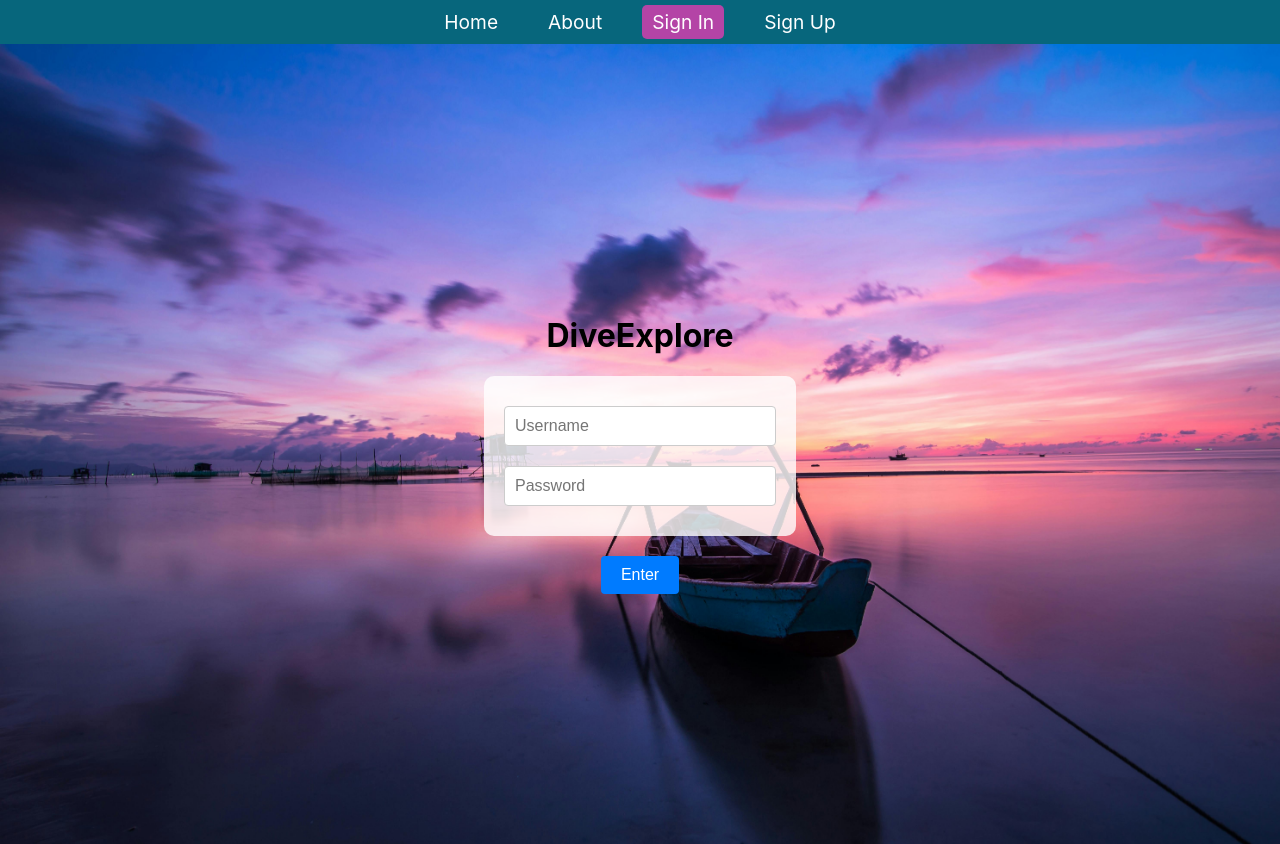
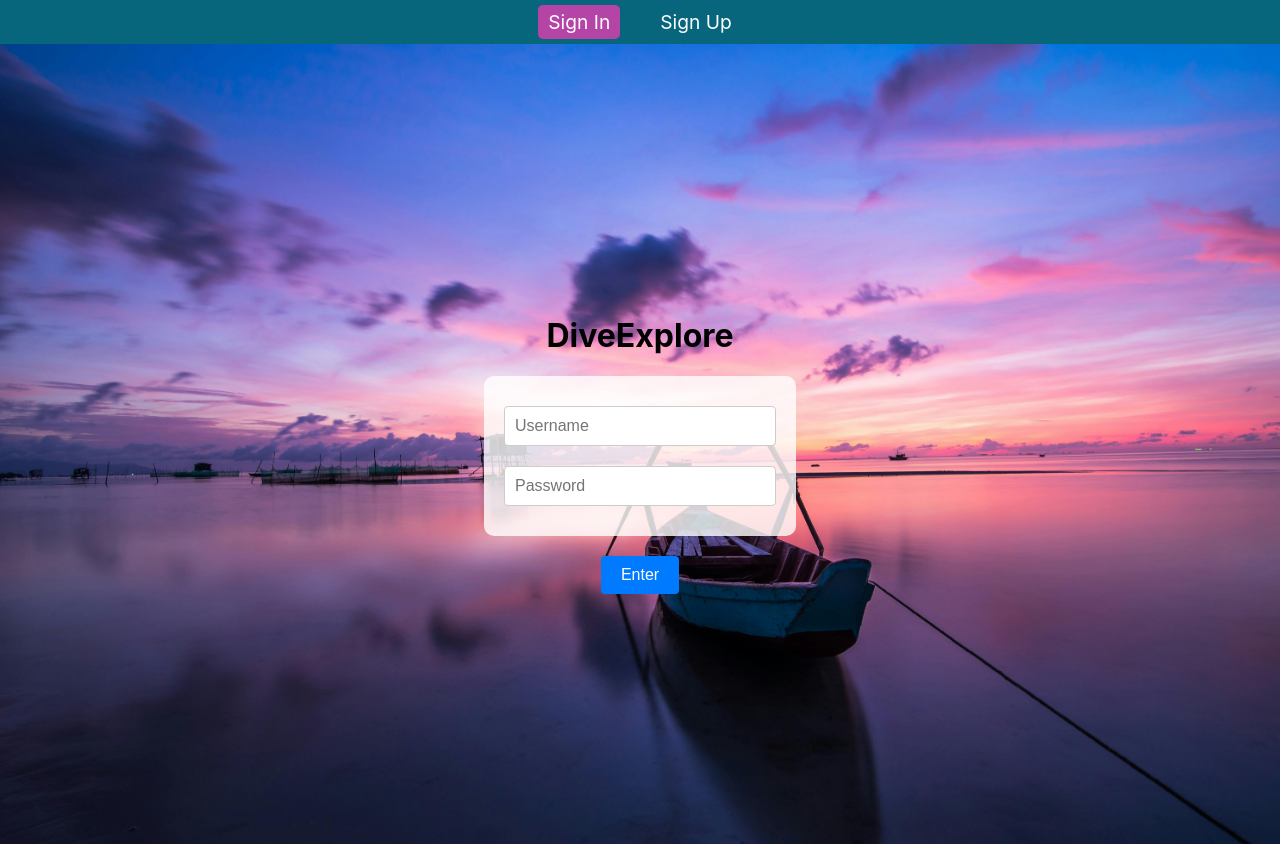
Before and after one commit to yenkeljaoui/Client_DiveExplore, a React (Create React App) app: page /signin in a window 1280 px wide. Built offline with nearby package versions, Linux system fonts and the light colour scheme.

Commit message:
separation of SignIn/UP and home/about in navbar

```diff
--- a/src/App.js
+++ b/src/App.js
@@ -38,7 +38,7 @@ function App() {
 
   return (
     <div className="App">
-      <NavBar />
+      <NavBar isAuthenticated={!!currentUser} />
       <Routes>
         <Route path="/signin" element={<SignIn signin={signin} />} />
         <Route path="/signup" element={<SignUp addUser={addUser} />} />
--- a/src/components/NavBar.js
+++ b/src/components/NavBar.js
@@ -3,10 +3,12 @@ import React from 'react';
 import { NavLink } from 'react-router-dom';
 import './NavBar.css';
 
-const NavBar = () => {
+const NavBar = ({ isAuthenticated }) => {
   return (
     <nav className="navbar">
       <ul className="navbar-list">
+        {isAuthenticated ? (
+          <>
             <li className="navbar-item">
               <NavLink exact to="/" activeClassName="active" className="navbar-link">
                 Home
@@ -17,6 +19,9 @@ const NavBar = () => {
                 About
               </NavLink>
             </li>
+          </>
+        ) : (
+          <>
             <li className="navbar-item">
               <NavLink to="/signin" activeClassName="active" className="navbar-link">
                 Sign In
@@ -27,6 +32,8 @@ const NavBar = () => {
                 Sign Up
               </NavLink>
             </li>
+          </>
+        )}
       </ul>
     </nav>
   );
```
Also changed, not shown: public/logo.png (added). Lines whose indentation alone changed are shown as unchanged.
